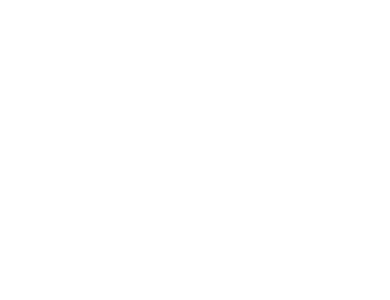
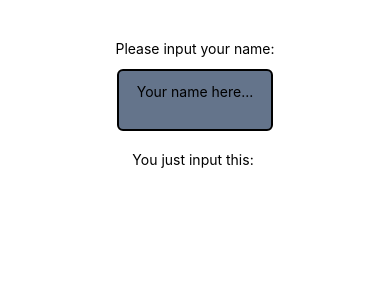
Before and after one commit to HLoey258/rn-just-a-stuff, a React Native app: screen / in a window 390 px wide. Shown: the top 300 px of the page. Built offline with nearby package versions, Linux system fonts and the light colour scheme.

Commit message:
new stuff

```diff
--- a/App.js
+++ b/App.js
@@ -5,8 +5,29 @@
   ScrollView,
   StyleSheet,
   Text,
+  TextInput,
   View,
 } from "react-native";
 export default function App() {
-  return <ScrollView></ScrollView>;
+  const [text, setText] = useState("");
+
+  const handleTextChange = (input) => {
+    return setText(input);
+  };
+  return (
+    <View className="mt-10 flex-1 items-center">
+      <Text className="text-center mb-3">Please input your name:</Text>
+      <TextInput
+        multiline // 2 line allowed
+        className="border-solid bg-slate-500 border-2 w-[40%] text-center rounded-md p-3 mb-5" // using text-center to center the value that you input
+        placeholder="Your name here..."
+        onChangeText={handleTextChange}
+        keyboardType="numeric" // find more in doc
+        maxLength={20}
+        // editable={false} // this probs will allowed/not you to edit text input
+        secureTextEntry={true} // turn text to dot (like password)
+      ></TextInput>
+      <Text className="">You just input this: {text}</Text>
+    </View>
+  );
 }
```
